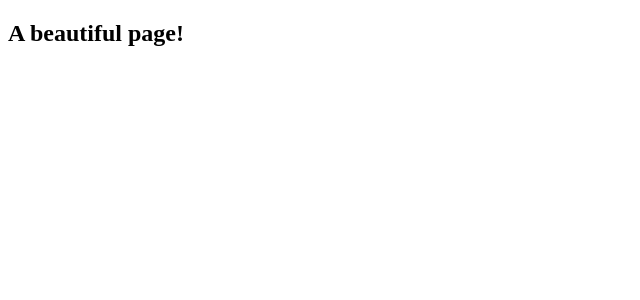
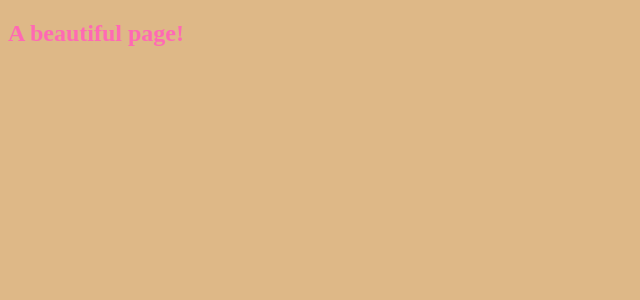
Before and after one commit to S-T-D/webpack-react-spa-template-project, a React app: page / in a window 1280 px wide. Shown: the top 300 px of the page, without its empty margins (0-640 px from the left). Built offline with nearby package versions, Linux system fonts and the light colour scheme; the HTML template or start-up script is replaced by a standard one.

Commit message:
引入样式和图片资源

```diff
--- /dev/null
+++ b/global.d.ts
@@ -0,0 +1,4 @@
+declare module "*.scss" {
+    const content: any;
+    export default content;
+}
--- /dev/null
+++ b/src/app.scss
@@ -0,0 +1,7 @@
+body {
+    background: burlywood;
+}
+
+.title {
+    color: hotpink;
+}
--- a/src/app.tsx
+++ b/src/app.tsx
@@ -1,8 +1,10 @@
+import s from './app.scss';
+
 const App = () => {
     const title: string = 'A beautiful page!';
 
     return (
-        <h2>{title}</h2>
+        <h2 className={s.title}>{title}</h2>
     )
 }
 
--- a/tsconfig.json
+++ b/tsconfig.json
@@ -15,6 +15,7 @@
         "noEmit": true,
         "allowJs": true
     },
+    "files": ["global.d.ts"],
     "include": [
         "src/**/*"
     ],
--- a/webpack.config.js
+++ b/webpack.config.js
@@ -20,6 +20,21 @@ module.exports = {
                 exclude: /node_modules/,
                 loader: 'babel-loader',
             },
+            {
+                test: /\.scss$/,
+                use: [
+                    'style-loader',
+                    {
+                        loader: 'css-loader',
+                        options: {
+                            modules: {
+                                localIdentName: "[local]--[hash:base64:5]",
+                            },
+                        },
+                    },
+                    'sass-loader',
+                ]
+            }
         ],
     },
 };
```
Also changed, not shown: package.json (+7 -3 lines), 1 other file (tests, documents, lock files or other folders).
